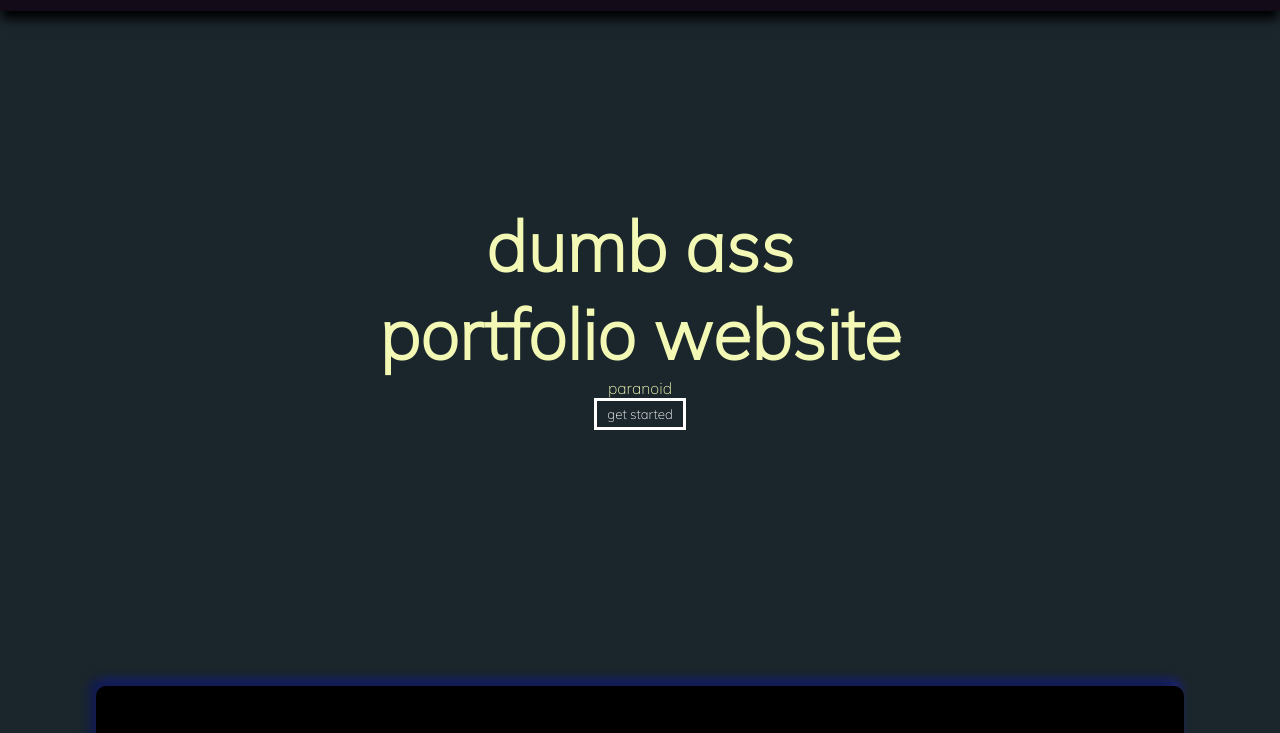
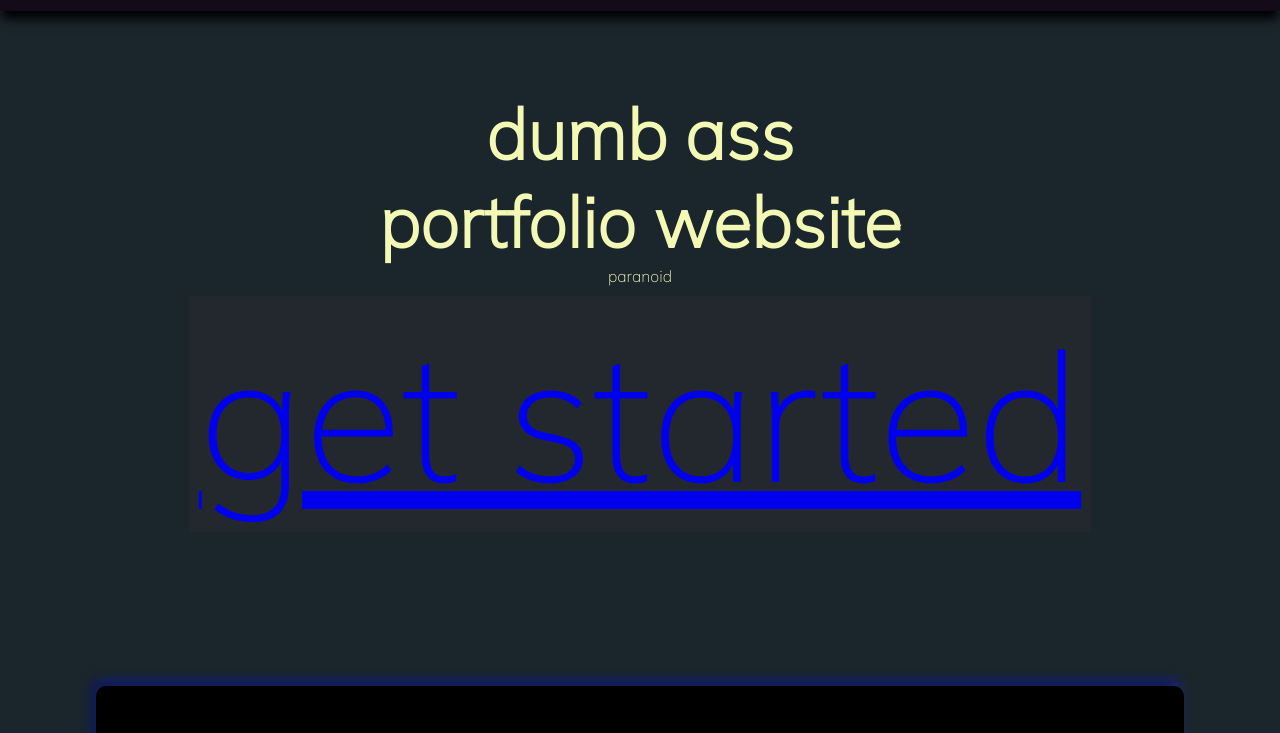
Before and after one commit to bluebanana21/web-lama, a plain HTML site: page index.html in a window 1280 px wide. Shown: the part 54-787 px from the top of the page. Drawn offline with nearby package versions, Linux system fonts and the light colour scheme.

Commit message:
edited the button

```diff
--- a/index.html
+++ b/index.html
@@ -4,11 +4,13 @@
 <head>
     <meta charset="UTF-8">
     <meta name="viewport" content="width=device-width, initial-scale=1.0">
-    <title>Document</title>
+    <title>portfolio Affan</title>
     <link rel="stylesheet" href="style.css">
     <link rel="preconnect" href="https://fonts.googleapis.com">
     <link rel="preconnect" href="https://fonts.gstatic.com" crossorigin>
     <link href="https://fonts.googleapis.com/css2?family=Mulish:wght@200&display=swap" rel="stylesheet">
+    <link href="https://unpkg.com/aos@2.3.1/dist/aos.css" rel="stylesheet">
+    <link rel="stylesheet" href="https://cdnjs.cloudflare.com/ajax/libs/animate.css/4.1.1/animate.min.css"/>
 
 </head>
 
@@ -39,18 +41,23 @@
 
     <div id="home" class="hero">
         <div class="main-hero">
-            <h1>dumb ass <br>portfolio website </h1>
-            <p>paranoid</p>
-            <button class="read-more">
-                get started
-            </button>
+            <h1 class="animate__animated animate__backInLeft">dumb ass </h1>
+            <h1 class="animate__animated animate__backInRight">portfolio website </h1>
+            <p class="animate__animated animate__flash">paranoid</p>
+            <div class="button-start" >
+                <button class="read-more" style="border: none;">
+                    <a href="#about">
+                        get started
+                    </a>
+                </button>
+            </div>
         </div>
-        <div class="about">
+        <div class="about" id="about">
             <div class="img-hero">
                 <img src="aset/Screenshot 2023-12-11 102433.png" alt="">
             </div>
-            <div class="desc-hero">
-                <h1>Hello </h1>
+            <div class="desc-hero" >
+                <h1 >Hello </h1>
                 <h2>I'm affan </h2>
                 <p>As a <b>UI UX designer</b> i am enthusiastic about <b>Lorem ipsum dolor sit amet consectetur
                         adipisicing elit. Ex, hic accusamus, quaerat pariatur amet repellat voluptates necessitatibus
@@ -70,14 +77,14 @@
         </div>
     </div>
 
-    <div id="skill" class="container-skill">
+    <div id="skill" class="container-skill" >
         <div class="header-skill">
             <p style="color: rgb(243, 249, 180);">Skills</p>
             <h1 style="color: rgb(243, 249, 180);">my Skills</h1>
             <p style="color: rgb(243, 249, 180);">Lorem ipsum dolor sit amet consectetur, adipisicing elit. Distinctio,
                 quas deserunt? Dolorum explicabo nulla asperiores!</p>
         </div>
-        <div class="skill">
+        <div class="skill" data-aos="fade-up" data-aos-duration="1500">
             <div class="card-skill">
                 <div class="icon-skill">
                     <iconify-icon icon="logos:blender"></iconify-icon>
@@ -123,29 +130,16 @@
     <div id="Contact" class="footer">
         <h1>Let's connect to my social media</h1>
         <div class="nav-social-media">
-            <!-- <ul>
-                <li>
-                    <a href="">
-                        <iconify-icon icon="uil:instagram-alt" style="color:rgb(50, 130, 184);"></iconify-icon>
-                    </a>
-                </li>
-                <li>
-                    <a href="https://www.pictureofhotdog.com/home-margot">
-                        <iconify-icon icon="la:hotdog" style="color:rgb(50, 130, 184);"></iconify-icon>
-                    </a>
-                </li>
-                <li>
-                    <a href="https://github.com/bluebanana21">
-                        <iconify-icon icon="mdi:github" style="color:rgb(50, 130, 184);"></iconify-icon>
-                    </a>
-                </li>
-            </ul> -->
         </div>
         <p>&copy; 2023 Made by Affan</p>
     </div>
 
+    <script src="https://unpkg.com/aos@2.3.1/dist/aos.js"></script>
     <script src="https://code.iconify.design/iconify-icon/1.0.7/iconify-icon.min.js"></script>
     <script src="script.js"></script>
+    <script>
+        AOS.init();
+    </script>
 </body>
 
 </html>
--- a/script.js
+++ b/script.js
@@ -45,7 +45,7 @@ data_social_media.forEach(element => {
     socialmediaHeader.innerHTML +=
     `<ul>
     <li>
-        <a href="">
+        <a href="https://www.instagram.com/muhammad_affan_fahrozi/">
             <iconify-icon icon="uil:instagram-alt" style="color:rgb(50, 130, 184);"></iconify-icon>
         </a>
     </li>
--- a/style.css
+++ b/style.css
@@ -109,6 +109,19 @@ nav {
 
 .main-hero h1 {
     font-size: 70px;
+}
+
+.button-start {
+    background-color: rgb(35, 39, 46);
+    padding: 0px;
+    border: none;
+    outline: none;
+    margin: 10px;
+}
+
+.read-more{
+    padding: 10px auto;
+    font-size:180px ;
 }
 
 .about {
@@ -345,7 +358,7 @@ nav {
     background-color: rgb(20, 11, 25);
     padding: 120px 0px 40px;
     text-align: center;
-    color: rgb(229,229,229);
+    color: rgb(229, 229, 229);
 }
 
 .footer h1,
@@ -365,7 +378,7 @@ nav {
         justify-content: space-between;
         border-radius: 10px;
         box-shadow: 0px -9px 10px -3px rgb(10, 47, 71),
-                    0px 10px 10px -3px rgb(10, 47, 71), ;
+            0px 10px 10px -3px rgb(10, 47, 71), ;
     }
 
     .img-hero {
@@ -377,21 +390,22 @@ nav {
         text-align: center;
     }
 
-    .container-project{
+    .container-project {
         display: flex;
         flex-direction: column;
         justify-content: center;
         align-items: center;
     }
 
-    .project:nth-child(odd), .project:nth-child(even){
+    .project:nth-child(odd),
+    .project:nth-child(even) {
         display: flex;
         flex-direction: column;
         justify-content: center;
         align-items: center;
     }
 
-    .desc-project{
+    .desc-project {
         width: 90%;
         margin-top: 120px;
     }
```
